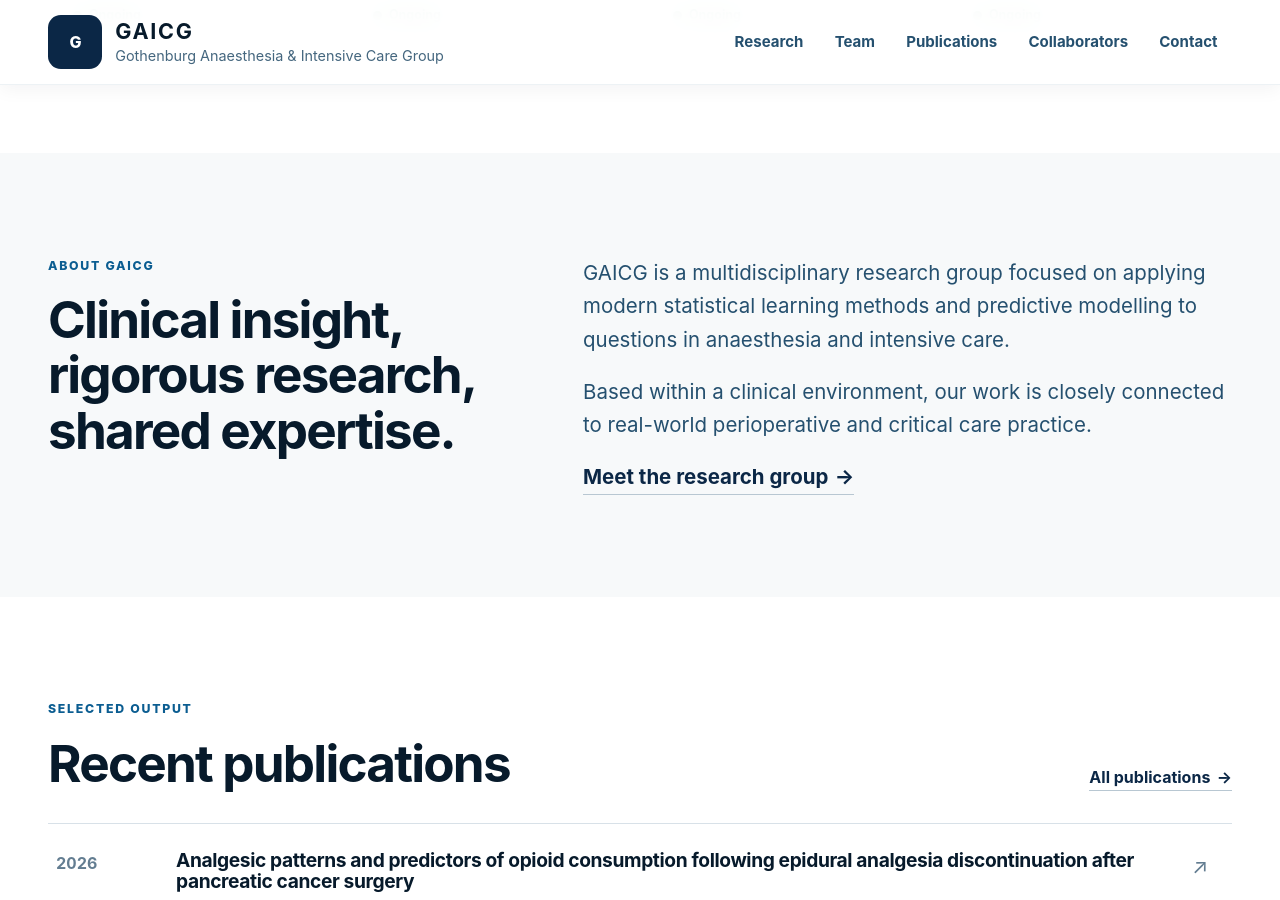
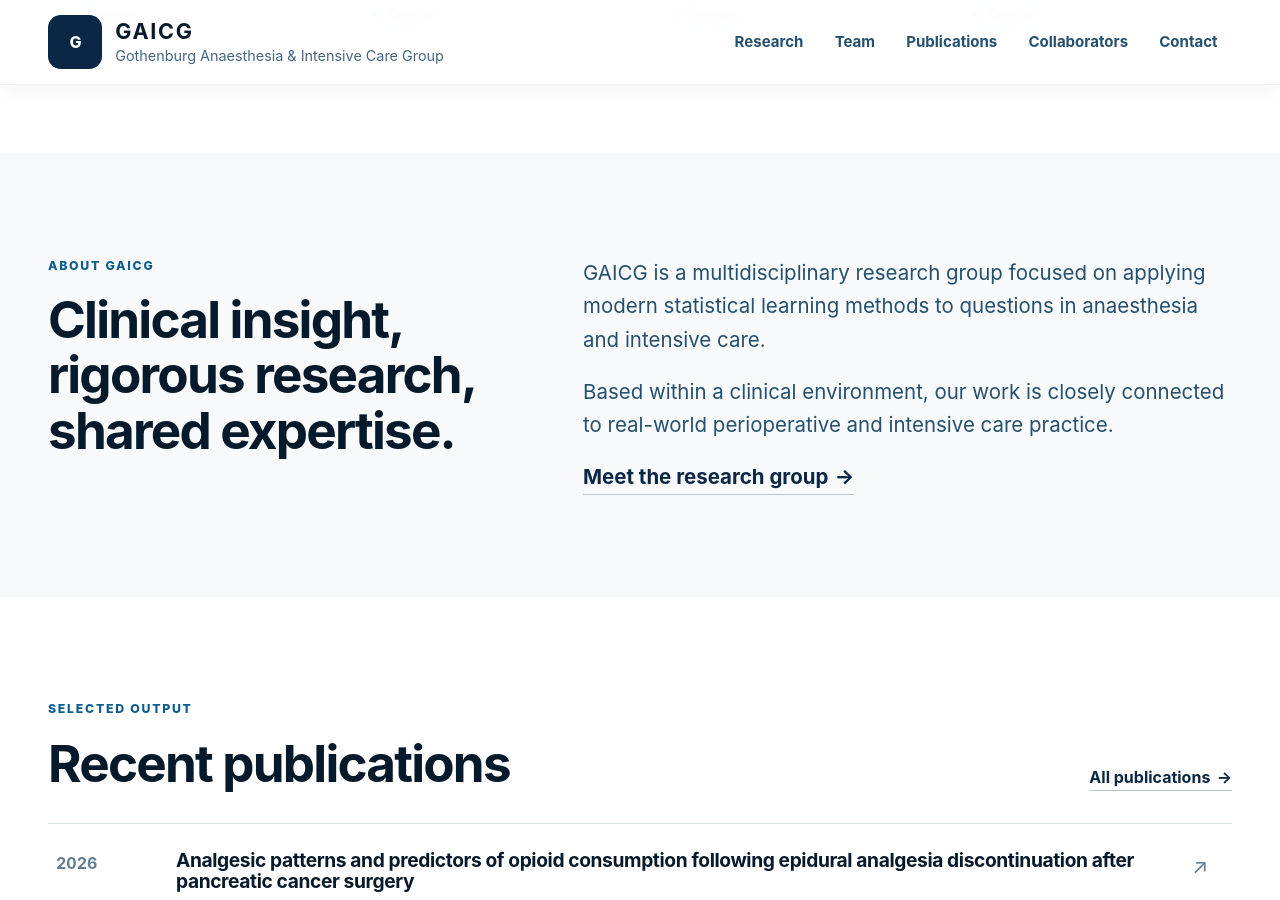
Before and after one commit to gaicg/gaicg, a Jekyll site: the page built from index.html, in a window 1280 px wide and 900 px high, scrolled down 1529 px. Built offline with Jekyll 4.4.1, drawn with Linux system fonts in a browser that asks for light colours.

Commit message:
Update index.html

```diff
--- a/index.html
+++ b/index.html
@@ -64,8 +64,8 @@ body_class: "home"
       <h2 id="about-heading">Clinical insight, rigorous research, shared expertise.</h2>
     </div>
     <div class="prose-large reveal">
-      <p>GAICG is a multidisciplinary research group focused on applying modern statistical learning methods and predictive modelling to questions in anaesthesia and intensive care.</p>
-      <p>Based within a clinical environment, our work is closely connected to real-world perioperative and critical care practice.</p>
+      <p>GAICG is a multidisciplinary research group focused on applying modern statistical learning methods to questions in anaesthesia and intensive care.</p>
+      <p>Based within a clinical environment, our work is closely connected to real-world perioperative and intensive care practice.</p>
       <a class="text-link" href="{{ '/members/' | relative_url }}">Meet the research group <span aria-hidden="true">→</span></a>
     </div>
   </div>
```
